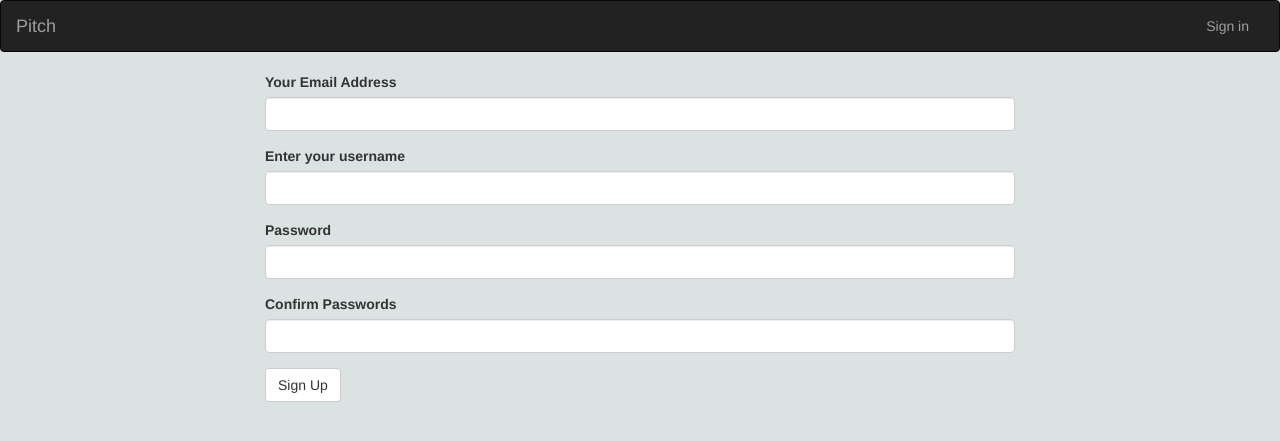
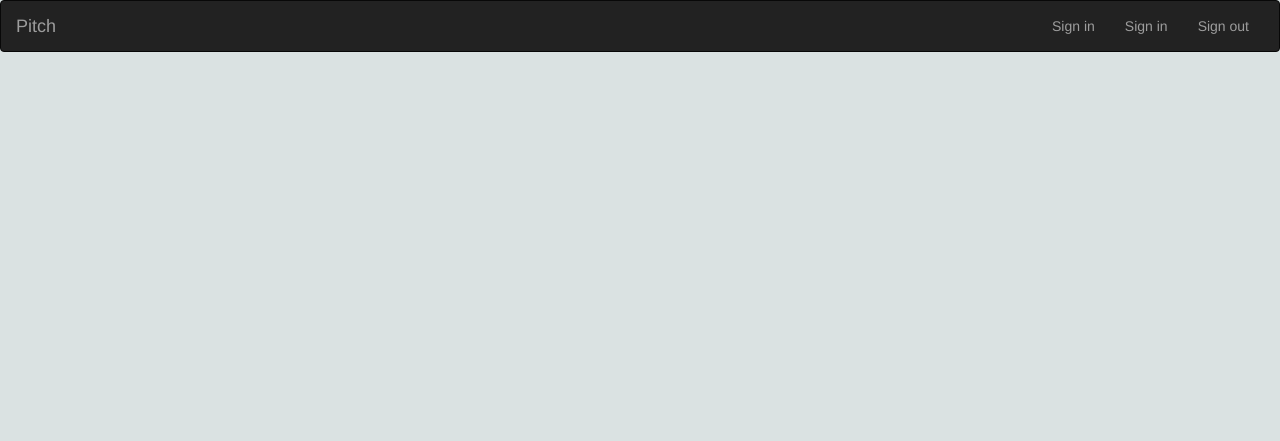
Before and after one commit to jepkess/Pitch-App, a Flask app: page /authenticate/register in a window 1280 px wide. Shown: the top 441 px of the page. Run offline with Flask 2, Linux system fonts and the light colour scheme; some libraries are stand-ins or nearby versions.

Commit message:
fix the bugs

```diff
--- a/app/auth/views.py
+++ b/app/auth/views.py
@@ -43,7 +43,7 @@
 
 
 
-    return render_template('auth/register.html',registration_form = form,title=title)
+    return render_template('auth/register.html',form = form,title=title)
 
 # @auth.route('/register',methods = ["GET","POST"])
 # def register():
--- a/app/main/views.py
+++ b/app/main/views.py
@@ -62,7 +62,7 @@
 
     return render_template('pitch.html', pitches=all_pitches,commentform=form,comments=comments)
 
-#user profile function
+#user profile view function.
 @main.route('/user/<uname>')
 def profile(uname):
     user = User.query.filter_by(username = uname).first()
--- a/app/templates/auth/register.html
+++ b/app/templates/auth/register.html
@@ -2,7 +2,7 @@
 {% import 'bootstrap/wtf.html' as wtf%}
 
 {% block content %}
-<div class="container">
+<div class="container-fluid">
 <div class="row">
 <div class="col-md-2"> </div>
 <div class="col-md-8">
--- a/app/templates/home.html
+++ b/app/templates/home.html
@@ -29,7 +29,7 @@
 
          </div>
      </div>
-     <div class="card-footer text-center">
+     <div class="card-footer text-center font-italic">
         <p>copyright &copy; 2021 Vincent kipkirui</p>
     </div>
  </div>
--- a/app/templates/navbar.html
+++ b/app/templates/navbar.html
@@ -1,6 +1,6 @@
 
 <div class="navbar navbar-inverse" role="navigation">
-  <div class="container-fluid">
+  <div class="container-fluid bg-dark">
     <div class="navbar-header">
       <button type="button" class="navbar-toggle" data-toggle="collapse" data-target=".navbar-collapse">
         <span class="sr-only">Toggle navigation</span>
@@ -19,6 +19,9 @@
         {% else %}
         <li><a href="{{url_for('auth.login')}}">Sign in</a></li>
         {%endif%}
+        <li><a href="{{url_for('auth.login')}}">Sign in</a></li>
+
+        <li><a href="{{url_for('auth.logout')}}" >Sign out</a></li>
       </ul>
 
 
```
Also changed, not shown: app/auth/__init__.py (line endings or trailing spaces).
